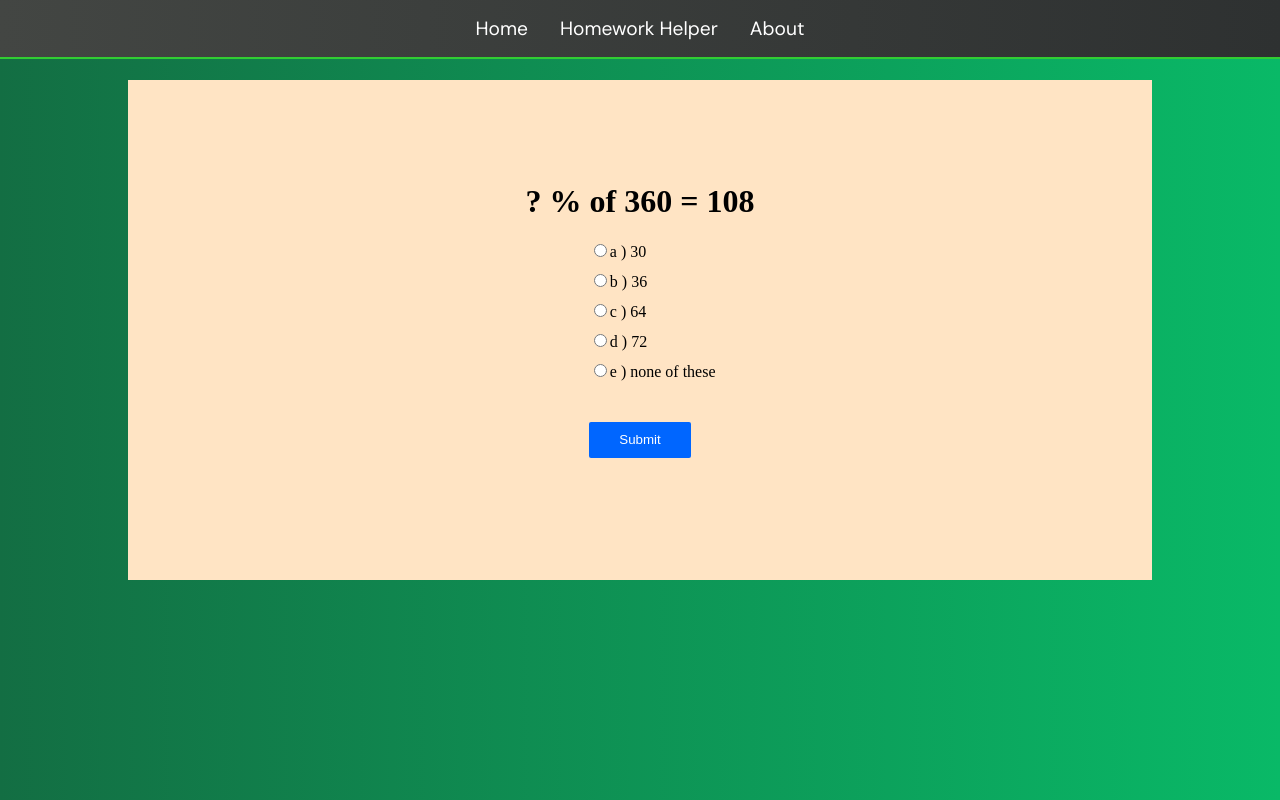
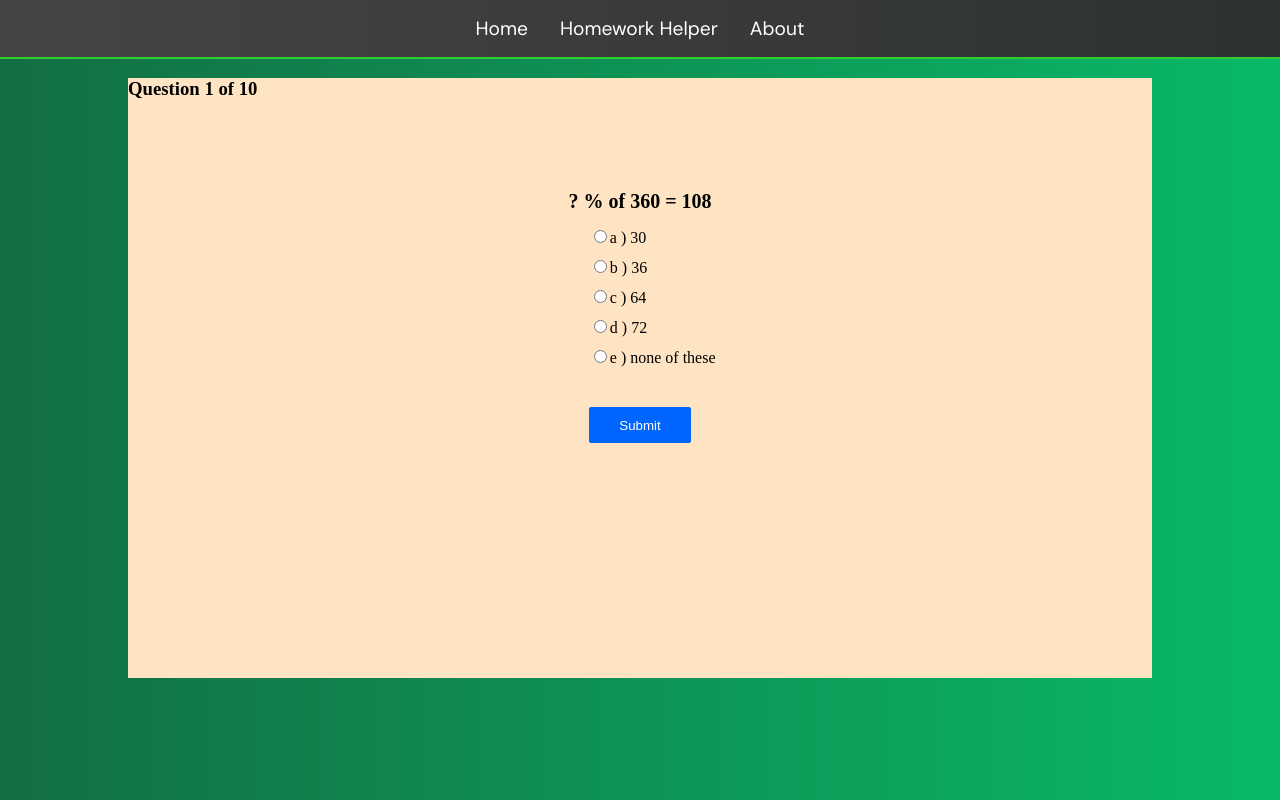
Before and after one commit to IanDBrown/henHacks2024, a React (Vite) app in the folder frontend/: page /quiz in a window 1280 px wide. Built offline with nearby package versions, Linux system fonts and the light colour scheme; a web font is replaced by a local one.

Commit message:
Only answer 10 questions

```diff
--- a/frontend/src/components/QuestionPage.tsx
+++ b/frontend/src/components/QuestionPage.tsx
@@ -9,6 +9,8 @@ const QuestionPage = () => {
     const [scoreLevel, setScoreLevel] = useState(2);
     const [showButton, setShowButton] = useState(true);
     const [randomNumber, setRandomNumber] = useState(0);
+    const [questionsAnswered, setQuestionsAnswered] = useState(1);
+    const [amountCorrect, setAmountCorrect] = useState(0);
 
     let allOptions: String = math.Math[scoreLevel][randomNumber].options
     let question: String = math.Math[scoreLevel][randomNumber].Problem;
@@ -19,14 +21,21 @@ const QuestionPage = () => {
         sethiddenClass("shown")
         setShowButton(false)
         setRationale(math.Math[scoreLevel][randomNumber].Rationale)
-        if(selectedAnswer === math.Math[scoreLevel][randomNumber].correct){
-            setCorrectOrNot("Correct")
+
+        if(questionsAnswered < 10){
+            if(selectedAnswer === math.Math[scoreLevel][randomNumber].correct){
+                setAmountCorrect(amountCorrect + 1)
+                setCorrectOrNot("Correct")
+            }else{
+                setCorrectOrNot("Wrong")
+            }
         }else{
-            setCorrectOrNot("Wrong")
+            window.location.href = "http://localhost:5173/";
         }
     }
 
     function nextQuestion(){
+        setQuestionsAnswered(questionsAnswered + 1)
         setShowButton(true)
         if(correctOrNot === "Correct"){
             if(scoreLevel < 4){
@@ -50,6 +59,7 @@ const QuestionPage = () => {
 
     return (
         <div className="questionCard">
+            <h3>Question {questionsAnswered} of 10</h3>
             <h1 className="questionHeader">{question}</h1>
             <form>
                 <div className="multipleChoiceDiv">
--- a/frontend/src/css/QuestionPage.css
+++ b/frontend/src/css/QuestionPage.css
@@ -1,12 +1,13 @@
 .questionHeader{
-    padding-top: 10%;
+    padding-top: 7%;
     text-align: center;
+    font-size: 20px;
 }
 
 .questionCard{
     margin-left: 10%;
     width: 80%;
-    height: 500px;
+    height: 600px;
     background-color: bisque;
 }
 
```
